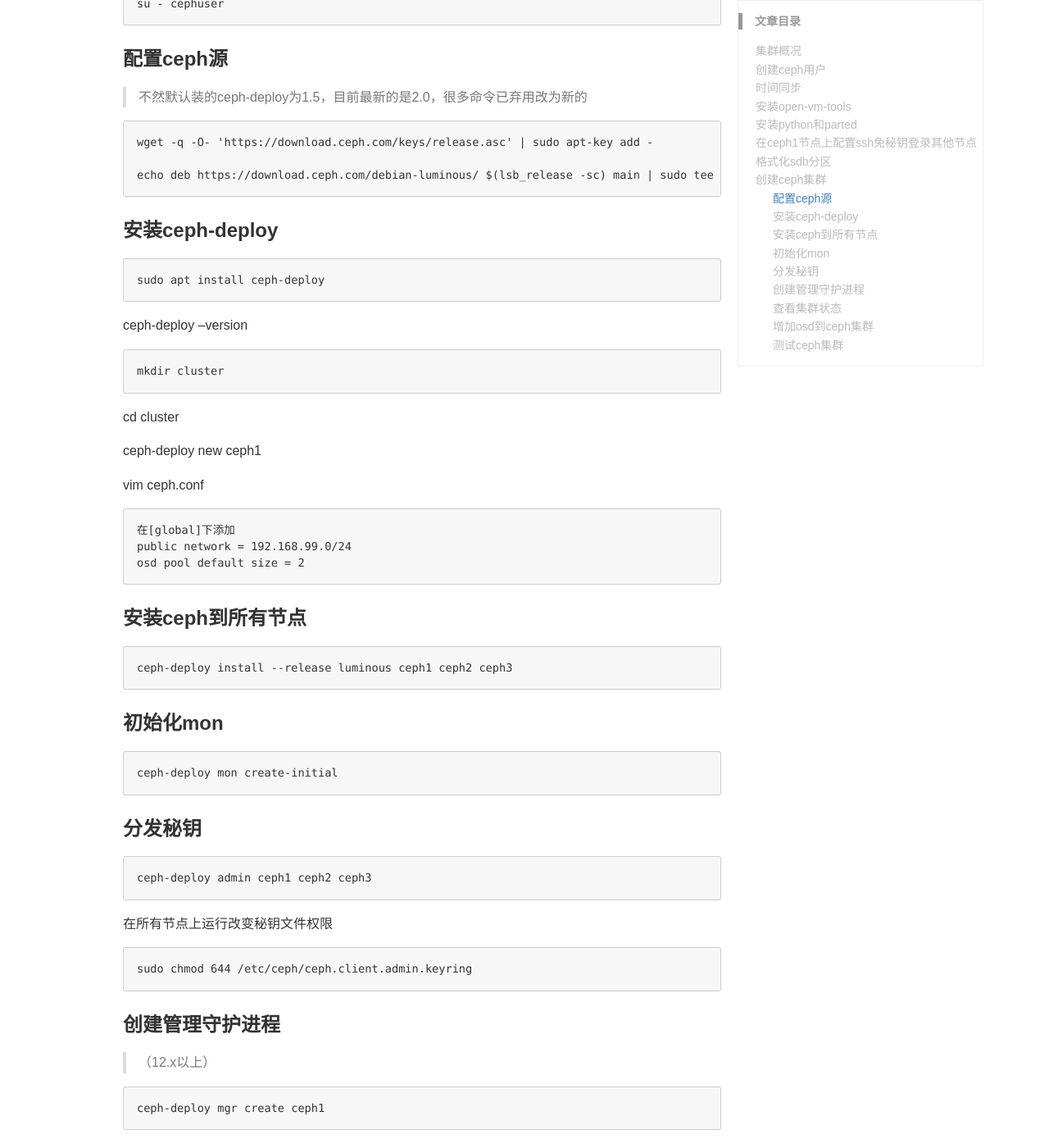
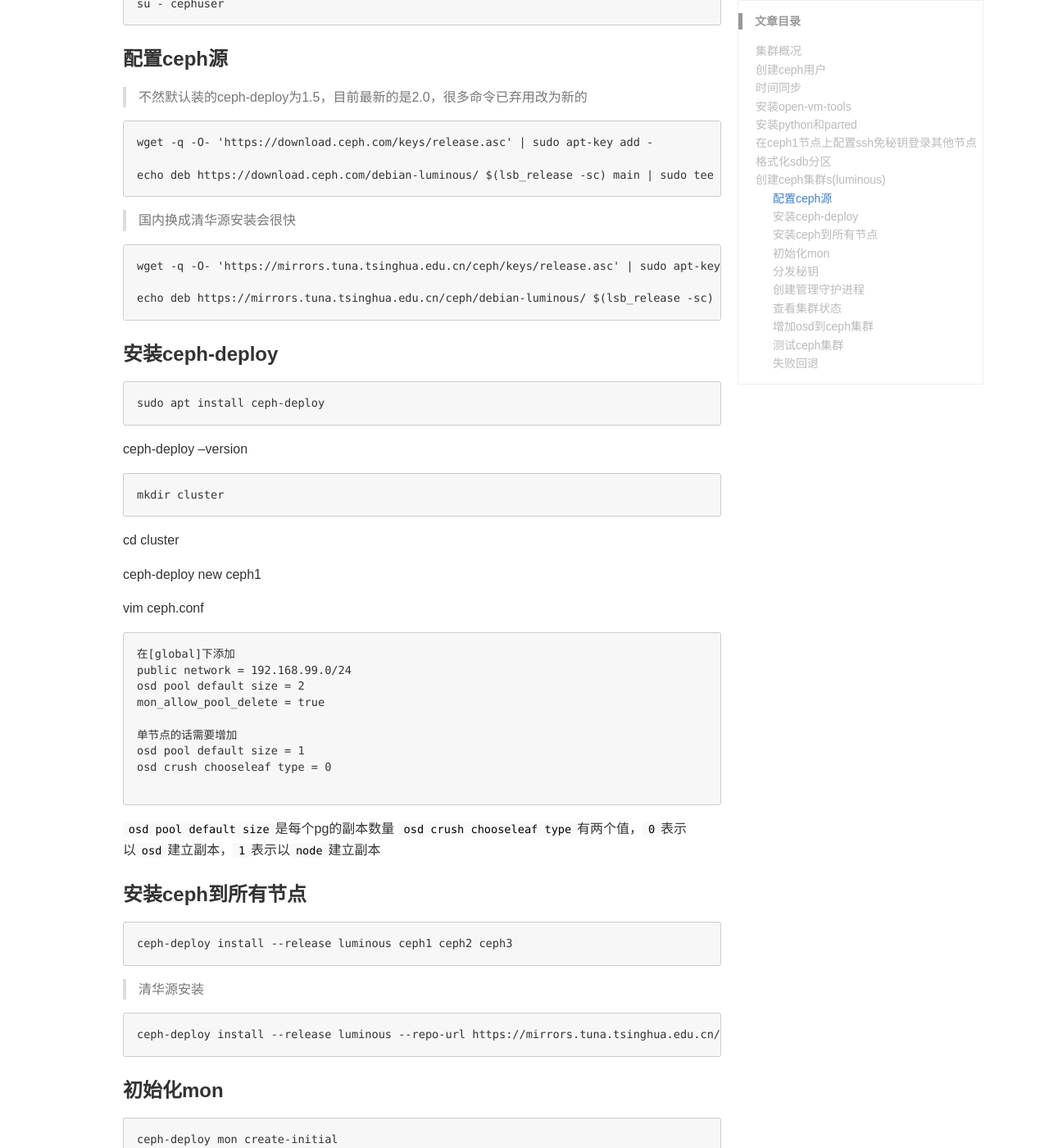
Before and after one commit to poisoncc/blog, a Jekyll site: the page built from _posts/2018-3-21-ceph-cluster.md, in a window 1280 px wide and 1400 px high, scrolled down 2349 px. Shown: the whole window at 82% size. Built offline with Jekyll 4.4.1, drawn with Linux system fonts in a browser that asks for light colours; comment, search, counter and statistics services are not loaded; some of the changed text lies outside the part shown.

Commit message:
更新一下life

````diff
--- a/_posts/2018-3-21-ceph-cluster.md
+++ b/_posts/2018-3-21-ceph-cluster.md
@@ -90,7 +90,7 @@ sudo blkid -o value -s TYPE /dev/sdb
 	xfs
 ```
 
-## 创建ceph集群
+## 创建ceph集群s(luminous)
 在ceph1节点
 
 	su - cephuser
@@ -103,6 +103,15 @@ wget -q -O- 'https://download.ceph.com/keys/release.asc' | sudo apt-key add -
 
 echo deb https://download.ceph.com/debian-luminous/ $(lsb_release -sc) main | sudo tee /etc/apt/sources.list.d/ceph.list
 ```
+
+> 国内换成清华源安装会很快
+
+```
+wget -q -O- 'https://mirrors.tuna.tsinghua.edu.cn/ceph/keys/release.asc' | sudo apt-key add -
+
+echo deb https://mirrors.tuna.tsinghua.edu.cn/ceph/debian-luminous/ $(lsb_release -sc) main | sudo tee /etc/apt/sources.list.d/ceph.list
+```
+
 ### 安装ceph-deploy
 
 	sudo apt install ceph-deploy
@@ -121,11 +130,24 @@ vim ceph.conf
 在[global]下添加
 public network = 192.168.99.0/24
 osd pool default size = 2
+mon_allow_pool_delete = true
+
+单节点的话需要增加
+osd pool default size = 1
+osd crush chooseleaf type = 0
+
 ```
+
+`osd pool default size`是每个pg的副本数量
+`osd crush chooseleaf type`有两个值，`0`表示以`osd`建立副本，`1`表示以`node`建立副本
 
 ### 安装ceph到所有节点
 
 	ceph-deploy install --release luminous ceph1 ceph2 ceph3
+
+> 清华源安装
+
+	ceph-deploy install --release luminous --repo-url https://mirrors.tuna.tsinghua.edu.cn/ceph/debian-luminous/ --gpg-url https://mirrors.tuna.tsinghua.edu.cn/ceph/keys/release.asc ceph1 ceph2 ceph3
 
 ### 初始化mon
 
@@ -166,3 +188,13 @@ sudo ceph health
 	HEALTH_OK
 
 sudo ceph -s
+
+### 失败回退
+
+	ceph-deploy purge {ceph-node}
+
+	ceph-deploy purgedata {ceph-node}
+
+	ceph-deploy forgetkeys
+
+	rm ceph.*
````
Also changed, not shown: _wiki/git.md (+1 -1 lines), pages/life.md (+3 -0 lines).
